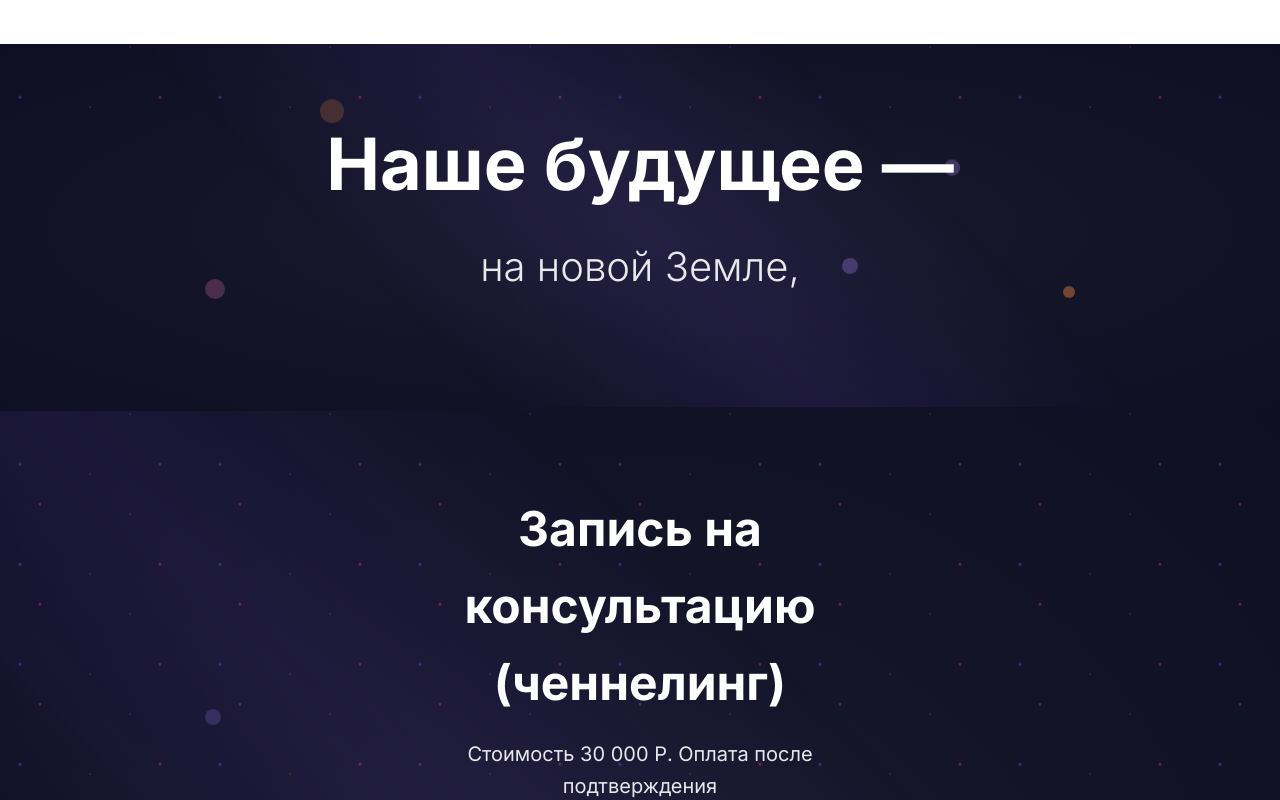
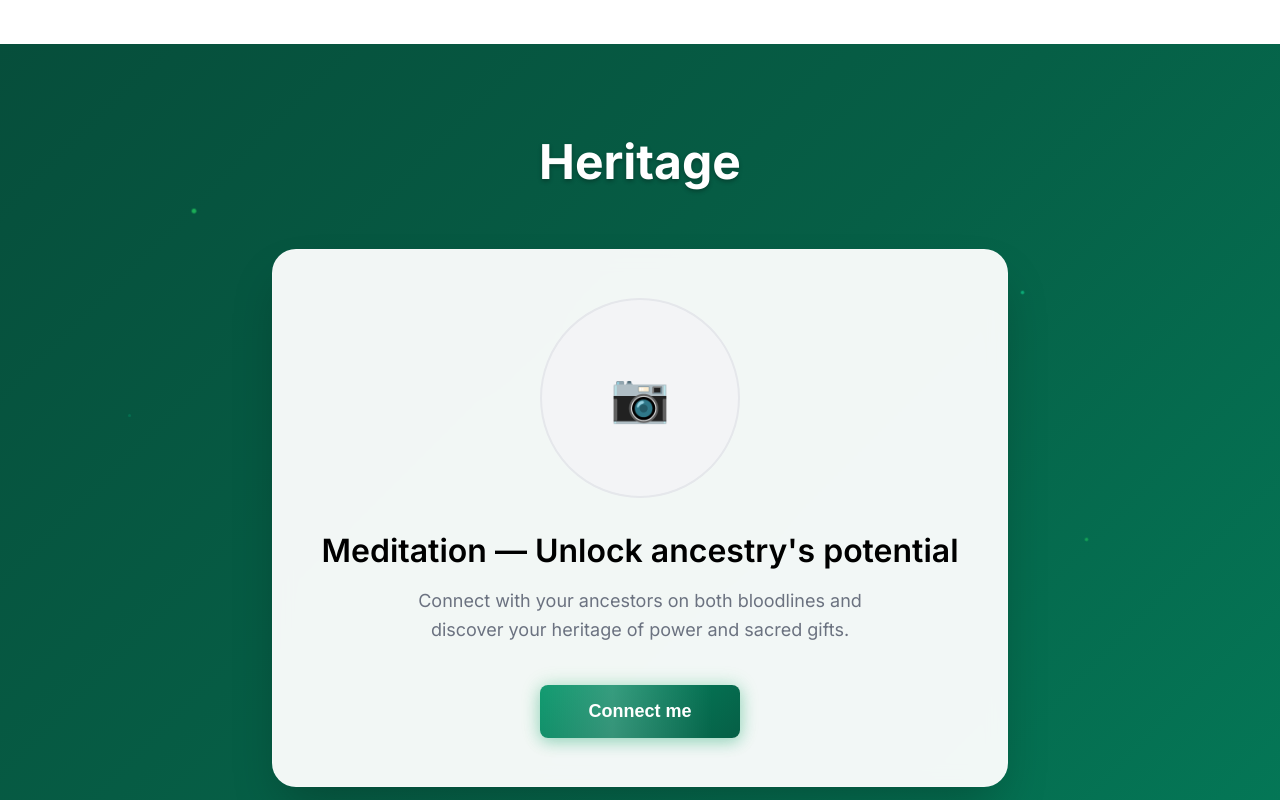
Before and after one commit to galina-gcas/gcas_roots, a React (Vite) app: page / in a window 1280 px wide. Shown: the part 4220-5020 px from the top of the page. Built offline with nearby package versions, Linux system fonts and the light colour scheme.

Commit message:
Added heritage

```diff
--- a/src/App.jsx
+++ b/src/App.jsx
@@ -6,6 +6,7 @@ import PathSection from './components/PathSection'
 import PersonalitySection from './components/PersonalitySection'
 import SunDivider from './components/SunDivider'
 import SoulSection from './components/SoulSection'
+import HeritageSection from './components/HeritageSection'
 import FutureSection from './components/FutureSection'
 import ConsultationForm from './components/ConsultationForm'
 import Footer from './components/Footer'
@@ -20,6 +21,7 @@ function App() {
       <PersonalitySection />
       <SunDivider />
       <SoulSection />
+      <HeritageSection />
       <FutureSection />
       <ConsultationForm />
       <Footer />
--- /dev/null
+++ b/src/components/HeritageSection.jsx
@@ -0,0 +1,250 @@
+import React from 'react'
+
+const HeritageSection = () => {
+  return (
+    <section id="heritage" style={{
+      padding: '5rem 0',
+      background: 'linear-gradient(135deg, #064e3b, #065f46, #047857)',
+      position: 'relative',
+      overflow: 'hidden'
+    }}>
+      {/* Sparkling stars effect */}
+      <div style={{
+        position: 'absolute',
+        top: 0,
+        left: 0,
+        right: 0,
+        bottom: 0,
+        overflow: 'hidden'
+      }}>
+        <div style={{
+          position: 'absolute',
+          top: '20%',
+          left: '15%',
+          width: '4px',
+          height: '4px',
+          backgroundColor: 'rgba(34, 197, 94, 0.8)',
+          borderRadius: '50%',
+          animation: 'sparkle 2s ease-in-out infinite'
+        }}></div>
+        <div style={{
+          position: 'absolute',
+          top: '30%',
+          right: '20%',
+          width: '3px',
+          height: '3px',
+          backgroundColor: 'rgba(16, 185, 129, 0.9)',
+          borderRadius: '50%',
+          animation: 'sparkle 2.5s ease-in-out infinite',
+          animationDelay: '0.5s'
+        }}></div>
+        <div style={{
+          position: 'absolute',
+          bottom: '25%',
+          left: '25%',
+          width: '5px',
+          height: '5px',
+          backgroundColor: 'rgba(5, 150, 105, 0.7)',
+          borderRadius: '50%',
+          animation: 'sparkle 3s ease-in-out infinite',
+          animationDelay: '1s'
+        }}></div>
+        <div style={{
+          position: 'absolute',
+          top: '60%',
+          right: '15%',
+          width: '3px',
+          height: '3px',
+          backgroundColor: 'rgba(34, 197, 94, 0.6)',
+          borderRadius: '50%',
+          animation: 'sparkle 2.2s ease-in-out infinite',
+          animationDelay: '1.5s'
+        }}></div>
+        <div style={{
+          position: 'absolute',
+          bottom: '40%',
+          right: '30%',
+          width: '4px',
+          height: '4px',
+          backgroundColor: 'rgba(16, 185, 129, 0.8)',
+          borderRadius: '50%',
+          animation: 'sparkle 2.8s ease-in-out infinite',
+          animationDelay: '0.8s'
+        }}></div>
+        <div style={{
+          position: 'absolute',
+          top: '45%',
+          left: '10%',
+          width: '3px',
+          height: '3px',
+          backgroundColor: 'rgba(5, 150, 105, 0.9)',
+          borderRadius: '50%',
+          animation: 'sparkle 2.3s ease-in-out infinite',
+          animationDelay: '2s'
+        }}></div>
+      </div>
+
+      {/* Background tree effect */}
+      <div style={{
+        position: 'absolute',
+        top: '50%',
+        left: '50%',
+        transform: 'translate(-50%, -50%)',
+        width: '300px',
+        height: '300px',
+        borderRadius: '50%',
+        background: 'radial-gradient(circle, rgba(34, 197, 94, 0.1) 0%, transparent 70%)',
+        animation: 'pulse 3s ease-in-out infinite'
+      }}></div>
+
+      <div style={{
+        position: 'relative',
+        zIndex: 10,
+        maxWidth: '800px',
+        margin: '0 auto',
+        padding: '0 2rem',
+        textAlign: 'center'
+      }}>
+        <h2 style={{
+          fontSize: window.innerWidth >= 768 ? '3rem' : '2.5rem',
+          fontWeight: 'bold',
+          color: 'white',
+          marginBottom: '3rem',
+          textShadow: '0 2px 4px rgba(0, 0, 0, 0.3)'
+        }}>
+          Heritage
+        </h2>
+
+        {/* Single Product Card */}
+        <div style={{
+          backgroundColor: 'rgba(255, 255, 255, 0.95)',
+          borderRadius: '1.5rem',
+          padding: '3rem',
+          boxShadow: '0 25px 50px -12px rgba(0, 0, 0, 0.25)',
+          backdropFilter: 'blur(10px)',
+          border: '1px solid rgba(255, 255, 255, 0.2)'
+        }}>
+          {/* Circular Product Image */}
+          <div style={{
+            width: '200px',
+            height: '200px',
+            borderRadius: '50%',
+            backgroundColor: '#F3F4F6',
+            margin: '0 auto 2rem',
+            display: 'flex',
+            alignItems: 'center',
+            justifyContent: 'center',
+            fontSize: '3rem',
+            color: '#9CA3AF',
+            border: '2px solid #E5E7EB'
+          }}>
+            📷
+          </div>
+
+          {/* Product Title */}
+          <h3 style={{
+            fontSize: '2rem',
+            fontWeight: '600',
+            color: 'black',
+            marginBottom: '1rem',
+            lineHeight: 1.3
+          }}>
+            Meditation — Unlock ancestry's potential
+          </h3>
+
+          {/* Product Description */}
+          <p style={{
+            fontSize: '1.125rem',
+            color: '#6B7280',
+            marginBottom: '2.5rem',
+            lineHeight: 1.6,
+            maxWidth: '500px',
+            margin: '0 auto 2.5rem'
+          }}>
+            Connect with your ancestors on both bloodlines and discover your heritage of power and sacred gifts.
+          </p>
+
+          {/* Connect Button */}
+          <button
+            style={{
+              padding: '1rem 3rem',
+              border: 'none',
+              background: 'linear-gradient(135deg, #059669, #047857, #065f46)',
+              color: 'white',
+              borderRadius: '0.5rem',
+              fontSize: '1.125rem',
+              fontWeight: '600',
+              cursor: 'pointer',
+              transition: 'all 0.3s',
+              transform: 'scale(1)',
+              boxShadow: '0 4px 15px rgba(5, 150, 105, 0.3), 0 0 20px rgba(34, 197, 94, 0.2)',
+              position: 'relative',
+              overflow: 'hidden'
+            }}
+            onMouseEnter={(e) => {
+              e.target.style.background = 'linear-gradient(135deg, #047857, #065f46, #064e3b)'
+              e.target.style.transform = 'scale(1.05)'
+              e.target.style.boxShadow = '0 6px 20px rgba(5, 150, 105, 0.4), 0 0 30px rgba(34, 197, 94, 0.3)'
+            }}
+            onMouseLeave={(e) => {
+              e.target.style.background = 'linear-gradient(135deg, #059669, #047857, #065f46)'
+              e.target.style.transform = 'scale(1)'
+              e.target.style.boxShadow = '0 4px 15px rgba(5, 150, 105, 0.3), 0 0 20px rgba(34, 197, 94, 0.2)'
+            }}
+          >
+            <span style={{
+              position: 'relative',
+              zIndex: 1,
+              pointerEvents: 'none'
+            }}>Connect me</span>
+            {/* Magical shimmer effect */}
+            <div style={{
+              position: 'absolute',
+              top: 0,
+              left: '-100%',
+              width: '100%',
+              height: '100%',
+              background: 'linear-gradient(90deg, transparent, rgba(255, 255, 255, 0.2), transparent)',
+              animation: 'shimmer 2s ease-in-out infinite'
+            }}></div>
+          </button>
+        </div>
+      </div>
+
+      <style jsx>{`
+        @keyframes pulse {
+          0%, 100% {
+            transform: translate(-50%, -50%) scale(1);
+            opacity: 0.6;
+          }
+          50% {
+            transform: translate(-50%, -50%) scale(1.1);
+            opacity: 0.8;
+          }
+        }
+
+        @keyframes sparkle {
+          0%, 100% {
+            opacity: 0.3;
+            transform: scale(1);
+          }
+          50% {
+            opacity: 1;
+            transform: scale(1.2);
+          }
+        }
+
+        @keyframes shimmer {
+          0% {
+            left: -100%;
+          }
+          100% {
+            left: 100%;
+          }
+        }
+      `}</style>
+    </section>
+  )
+}
+
+export default HeritageSection
```
